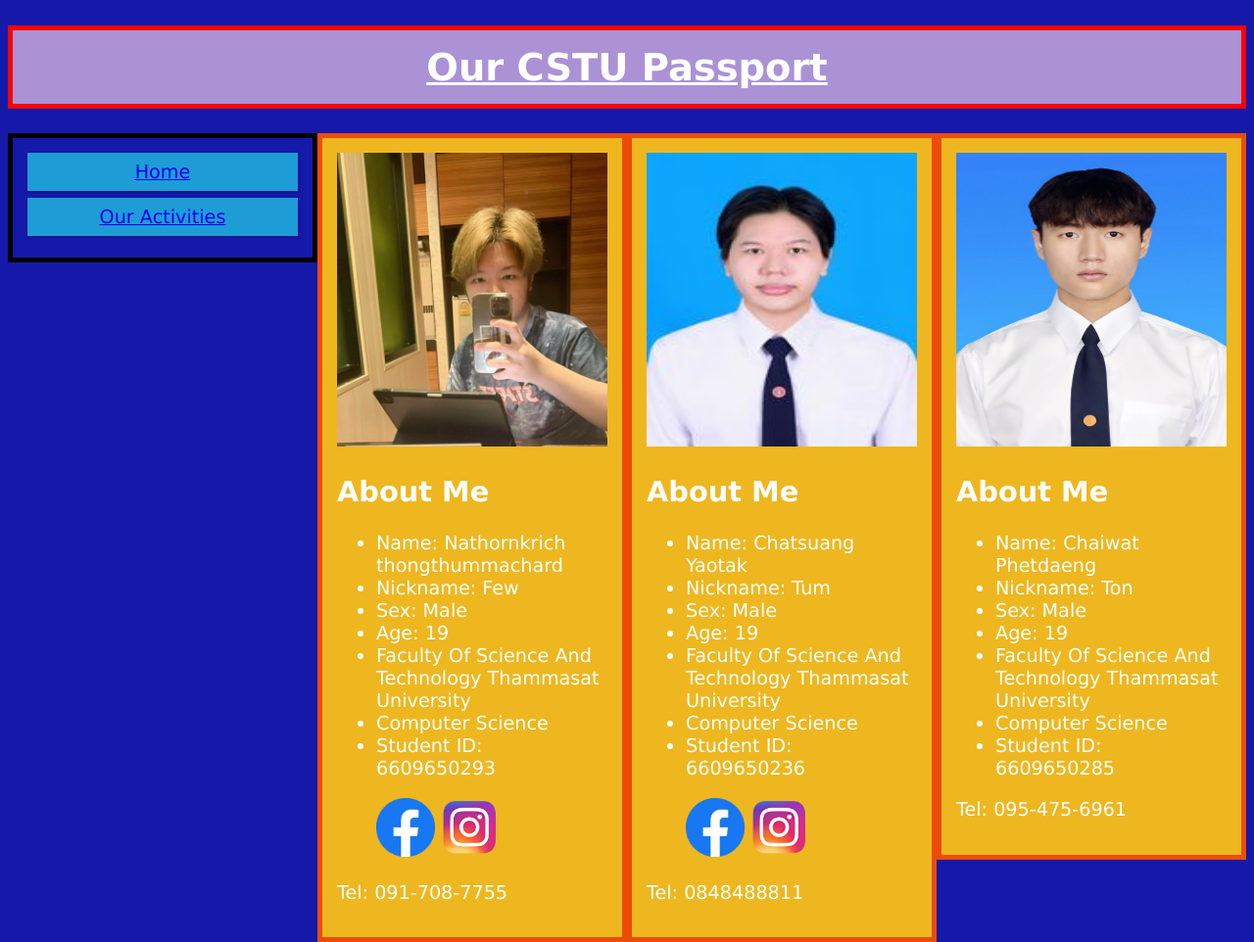
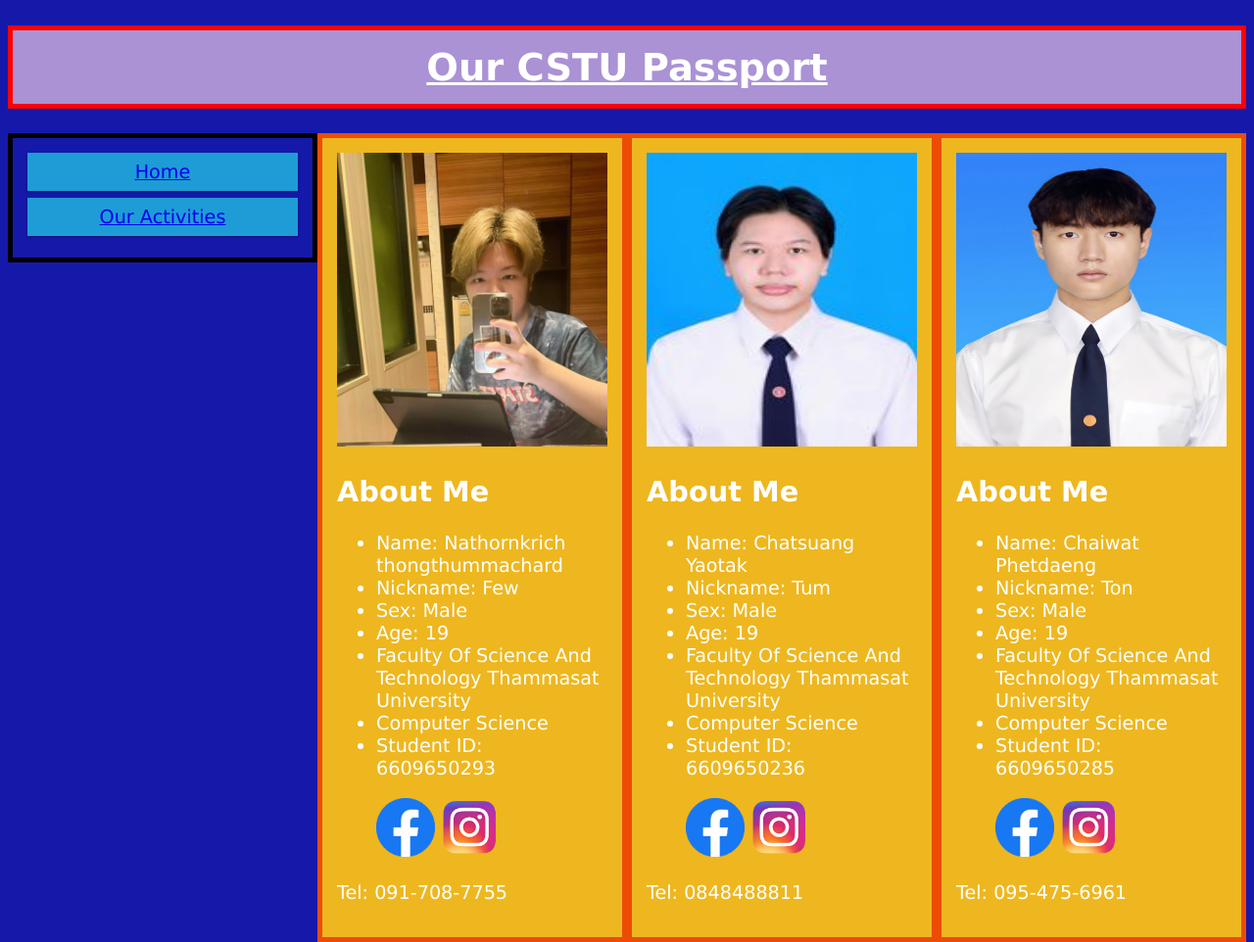
Before and after one commit to Nathornkrich/CS100-Project-G48, a plain HTML site: page HTML5/index.html in a window 1280 px wide. Shown: the whole page at 98% size. Drawn offline with Linux system fonts and the light colour scheme.

Commit message:
Update index.html

```diff
--- a/HTML5/index.html
+++ b/HTML5/index.html
@@ -73,7 +73,12 @@
                     <li>Computer Science</li>
                     <li>Student ID: 6609650285</li>
                 </ul>
-
+                <ul>
+                    <a target="_blank" href="https://www.facebook.com/profile.php?id=100014648230322"><img src="facebook.png"
+                                width="60" height="60" alt="Facebook"></a>
+                    <a target="_blank" href="https://www.instagram.com/tono_onam/"><img src="ig.png" width="60" height="60"
+                                alt="Instagram"></a>
+                </ul>
                 <p>Tel: 095-475-6961</p>
             </div>
         </section>
```
